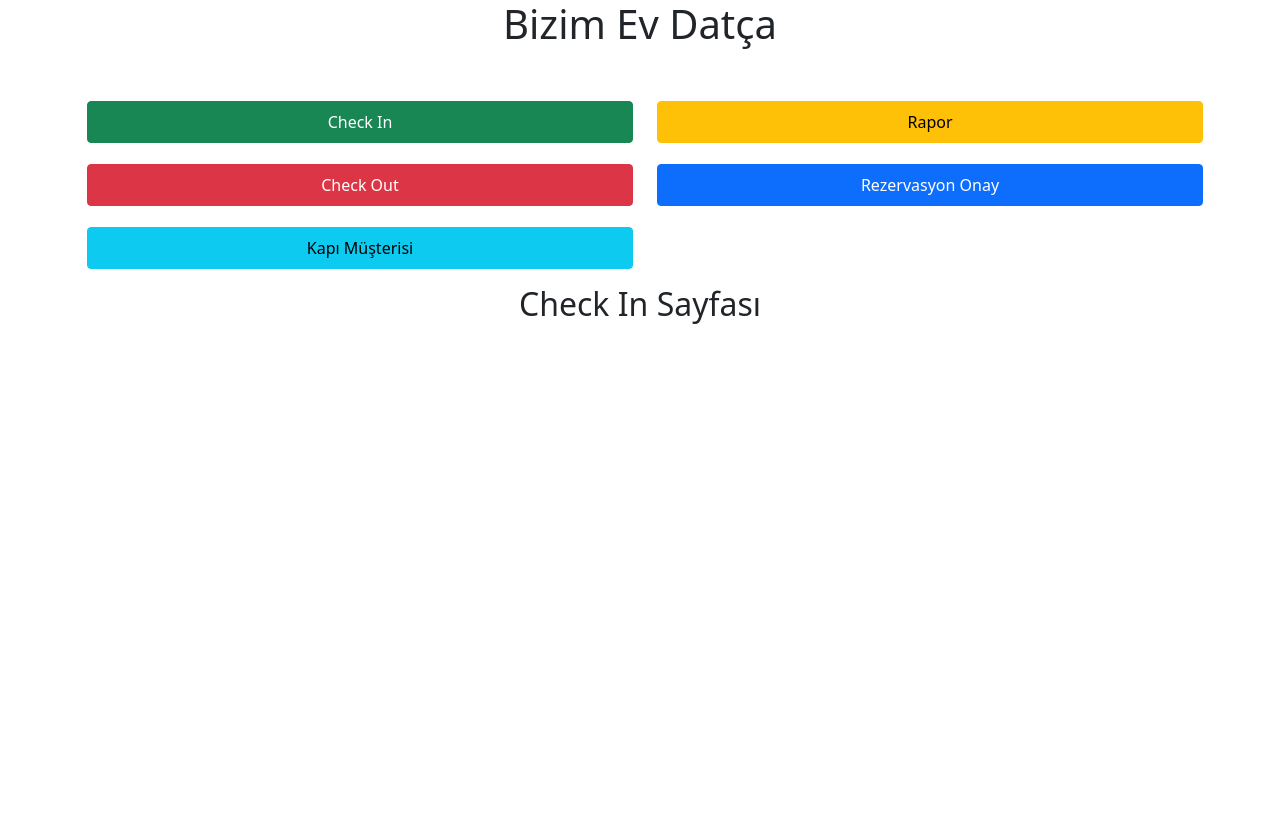
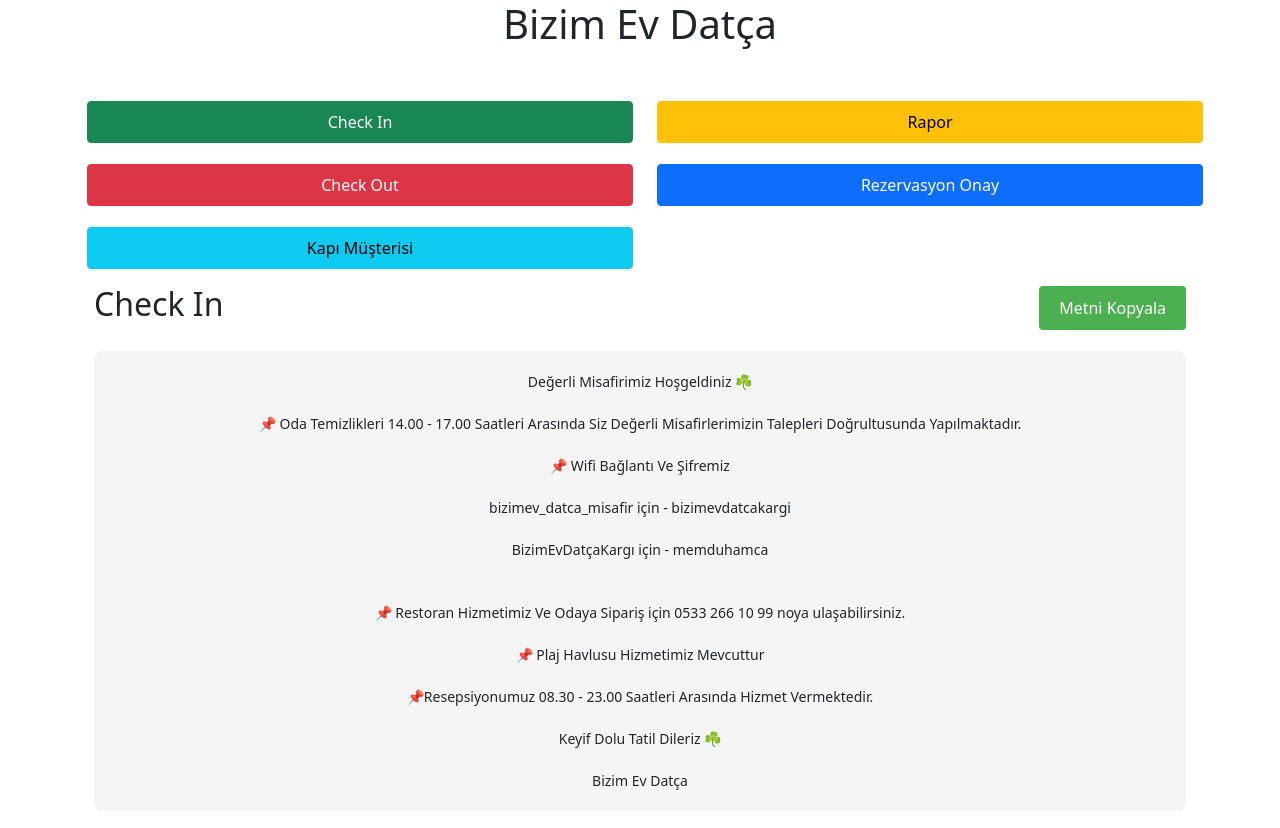
Before and after one commit to EmreYetis/easylator, a React (Create React App) app: page /checkin in a window 1280 px wide. Shown: the top 828 px of the page. Before the commit the page ends 800 px from the top, so only its background shows below. Built offline with nearby package versions, Linux system fonts and the light colour scheme.

Commit message:
update v3
update v3

```diff
--- a/src/pages/CheckIn.js
+++ b/src/pages/CheckIn.js
@@ -2,9 +2,73 @@
 import React from 'react';
 
 const CheckIn = () => {
-  return <div className='container'>
-    <h2>Check In Sayfası</h2>
-  </div>;
+  const welcomeText = `Değerli Misafirimiz Hoşgeldiniz ☘️
+
+📌 Oda Temizlikleri 14.00 - 17.00 Saatleri Arasında Siz Değerli Misafirlerimizin Talepleri Doğrultusunda Yapılmaktadır.
+
+📌 Wifi Bağlantı Ve Şifremiz
+
+bizimev_datca_misafir için - bizimevdatcakargi
+
+BizimEvDatçaKargı için - memduhamca
+
+
+📌 Restoran Hizmetimiz Ve Odaya Sipariş için 0533 266 10 99 noya ulaşabilirsiniz.
+
+📌 Plaj Havlusu Hizmetimiz Mevcuttur
+
+📌Resepsiyonumuz 08.30 - 23.00 Saatleri Arasında Hizmet Vermektedir.
+
+Keyif Dolu Tatil Dileriz ☘️
+
+Bizim Ev Datça`;
+
+  const handleCopy = () => {
+    navigator.clipboard.writeText(welcomeText)
+      .then(() => {
+        alert('Bilgiler kopyalandı!');
+      })
+      .catch(err => {
+        console.error('Kopyalama hatası:', err);
+        alert('Kopyalama başarısız oldu!');
+      });
+  };
+
+  return (
+    <div className='container'>
+      <div style={{
+        display: 'flex',
+        justifyContent: 'space-between',
+        alignItems: 'center',
+        marginBottom: '20px'
+      }}>
+        <h2>Check In</h2>
+        <button
+          onClick={handleCopy}
+          style={{
+            padding: '10px 20px',
+            backgroundColor: '#4CAF50',
+            color: 'white',
+            border: 'none',
+            borderRadius: '4px',
+            cursor: 'pointer'
+          }}
+        >
+          Metni Kopyala
+        </button>
+      </div>
+      <pre style={{
+        whiteSpace: 'pre-wrap',
+        fontFamily: 'inherit',
+        backgroundColor: '#f5f5f5',
+        padding: '20px',
+        borderRadius: '8px',
+        margin: '20px 0'
+      }}>
+        {welcomeText}
+      </pre>
+    </div>
+  );
 };
 
-export default CheckIn; // Default export
+export default CheckIn;
--- a/src/pages/CheckOut.js
+++ b/src/pages/CheckOut.js
@@ -2,9 +2,48 @@
 import React from 'react';
 
 const CheckOut = () => {
-  return <div className='container'>
-  <h2>Check Out Sayfası</h2>
-</div>;
+  const handleCopyClick = () => {
+    const text = `🏖Günaydın🌞
+
+-Check-Out Saatimizin 12.00 olduğunu hatırlatmak ister. Sizleri tesisimizde ağırladığımız için mutluluklar duyduğumuzu belirtmek isteriz. 🤗
+
+-Ekstra yeme içme harcamalarınızı restoran bölümüne yapabilirsiniz.
+
+Bizim Ev Datça`;
+
+    navigator.clipboard.writeText(text)
+      .then(() => alert('Metin kopyalandı!'))
+      .catch(err => console.error('Kopyalama başarısız:', err));
+  };
+
+  return (
+    <div className='container'>
+            <h2>Check Out </h2>
+      <div style={{ display: 'flex', justifyContent: 'flex-end', marginBottom: '20px' }}>
+        <button
+          onClick={handleCopyClick}
+          style={{
+            padding: '8px 16px',
+            backgroundColor: '#4CAF50',
+            color: 'white',
+            border: 'none',
+            borderRadius: '4px',
+            cursor: 'pointer'
+          }}
+        >
+          Metni Kopyala
+        </button>
+      </div>
+
+
+      <div className="checkout-message">
+        <p>🏖Günaydın🌞</p>
+        <p>-Check-Out Saatimizin <strong>12.00</strong> olduğunu hatırlatmak ister. Sizleri tesisimizde ağırladığımız için mutluluklar duyduğumuzu belirtmek isteriz. 🤗</p>
+        <p>-Ekstra yeme içme harcamalarınızı <strong>restoran</strong> bölümüne yapabilirsiniz.</p>
+        <p>Bizim Ev Datça</p>
+      </div>
+    </div>
+  );
 };
 
 export default CheckOut; // Default export
```
